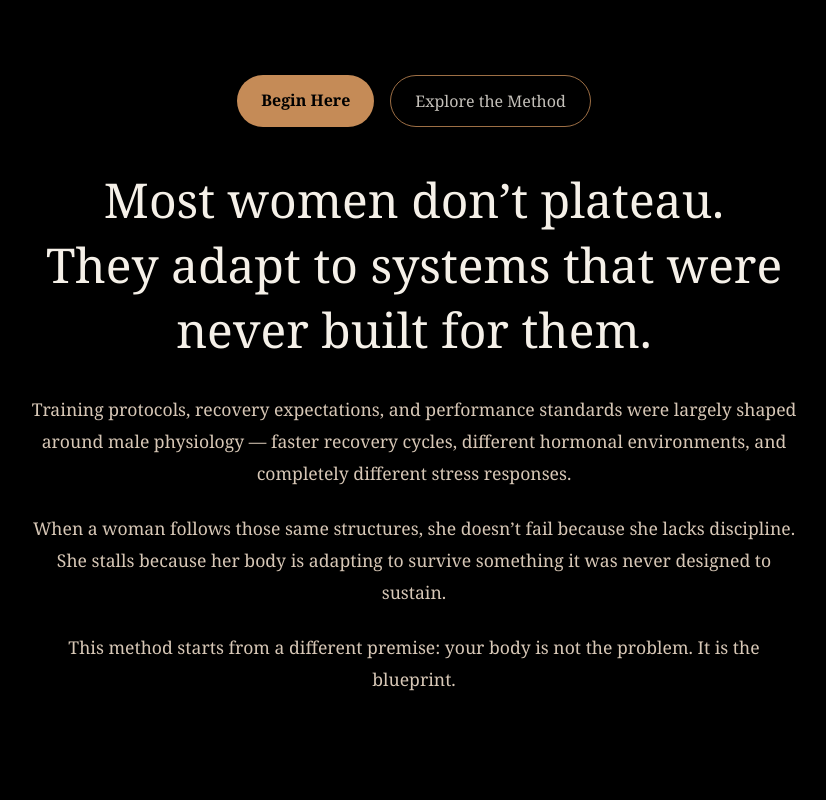
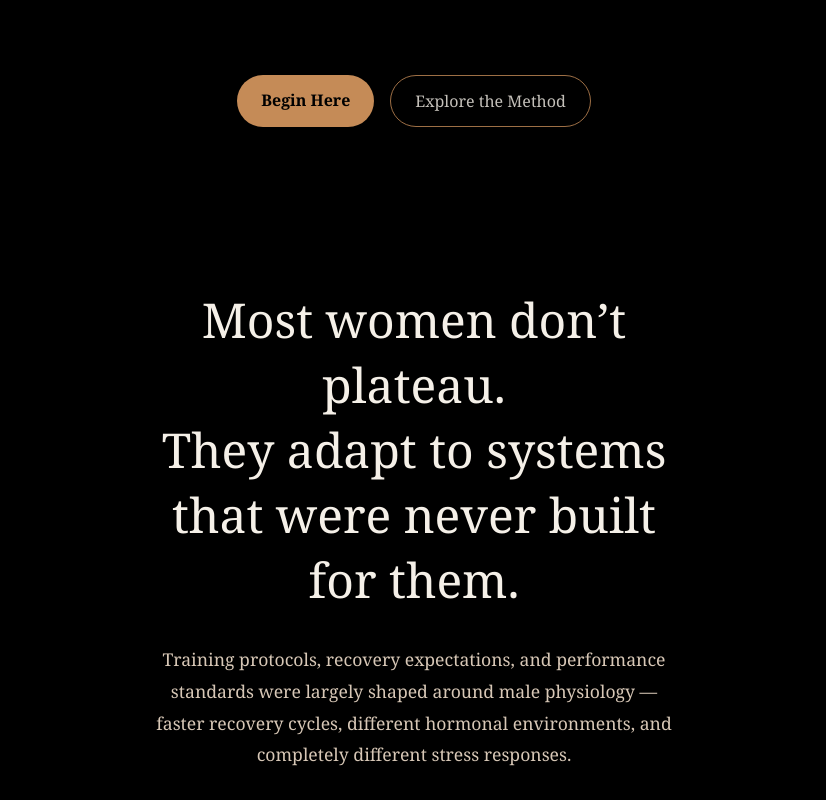
Before and after one commit to anastasis-elite/Website-v2, a Next.js app: page / in a window 1280 px wide. Shown: the part 1160-1960 px from the top of the page, without its empty margins (226-1052 px from the left). Built offline with nearby package versions, Linux system fonts and the light colour scheme.

Commit message:
Update page.tsx

```diff
--- a/app/page.tsx
+++ b/app/page.tsx
@@ -129,7 +129,7 @@ export default function Home() {
     Explore the Method
   </a>
 </div>
-            <div style={{ maxWidth: '800px', margin: '0 auto' }}>
+            <div style={{ maxWidth: '800px', margin: '0 auto', padding: '120px' }}>
 
     <h2 style={{
       fontSize: 'clamp(2rem, 4vw, 3rem)',
```
